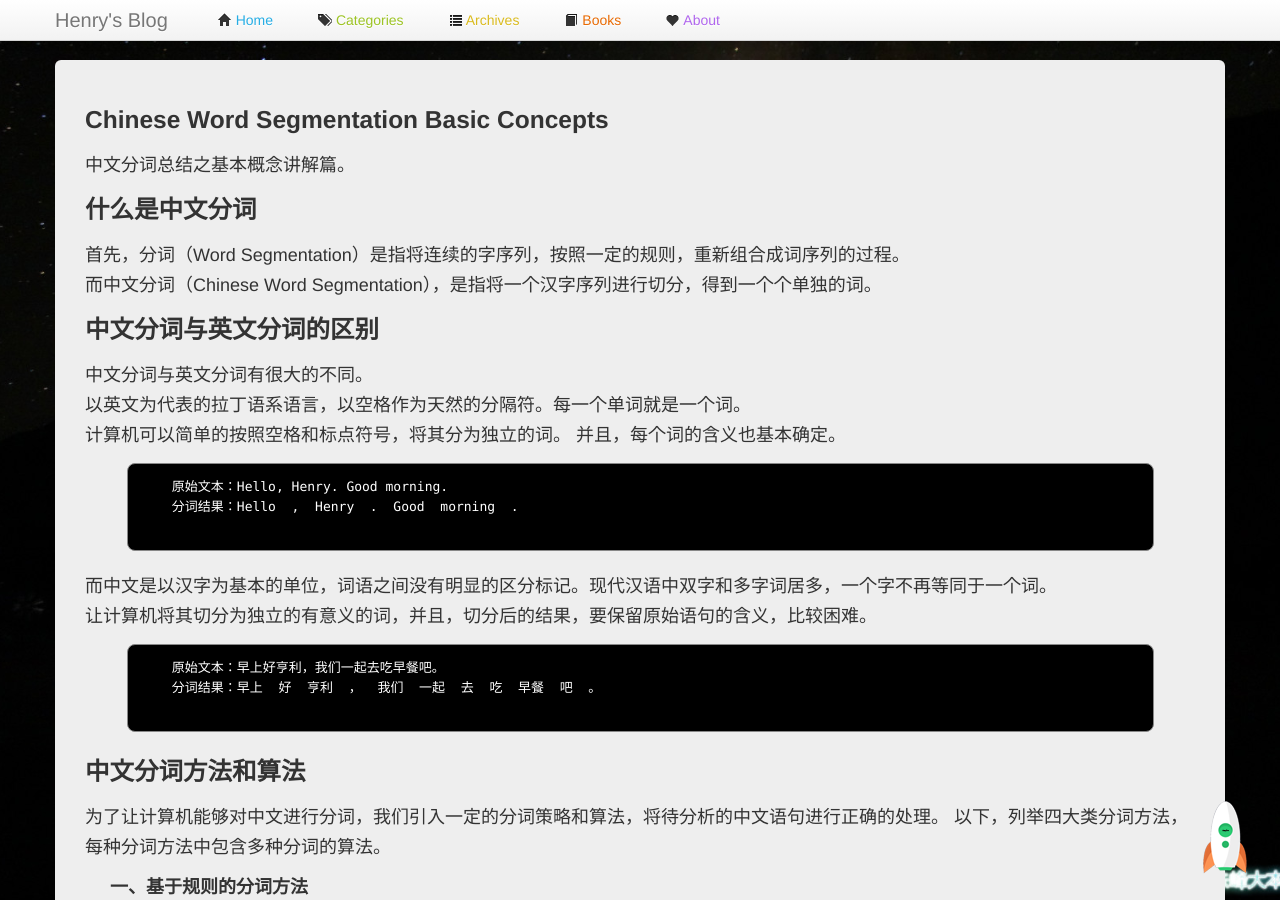
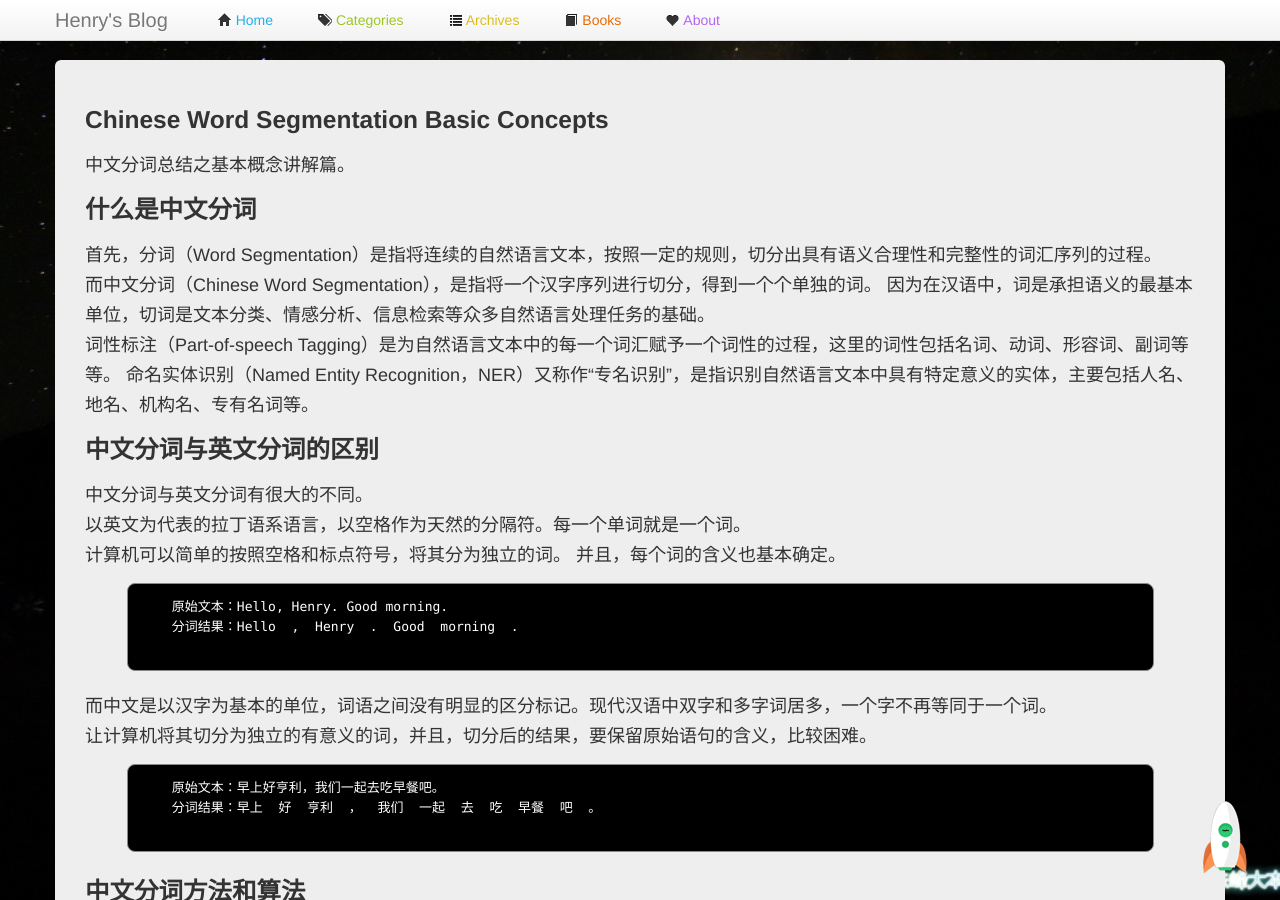
Before and after one commit to manageyp/manageyp.github.com, a Jekyll site: the page built from _posts/2018-06-26-chinese-word-segmentation-basic-concepts.html, in a window 1280 px wide and 900 px high. Built offline with Jekyll 4.4.1, drawn with Linux system fonts in a browser that asks for light colours; comment, search, counter and statistics services are not loaded.

Commit message:
[Change] chinese-word-segmentation-basic-concepts

```diff
--- a/_posts/2018-06-26-chinese-word-segmentation-basic-concepts.html
+++ b/_posts/2018-06-26-chinese-word-segmentation-basic-concepts.html
@@ -13,9 +13,12 @@ record_on: 2018-06-26
 
 <h3>什么是中文分词</h3>
 <p>
-  首先，分词（Word Segmentation）是指将连续的字序列，按照一定的规则，重新组合成词序列的过程。<br>
+  首先，分词（Word Segmentation）是指将连续的自然语言文本，按照一定的规则，切分出具有语义合理性和完整性的词汇序列的过程。<br>
 
   而中文分词（Chinese Word Segmentation），是指将一个汉字序列进行切分，得到一个个单独的词。
+  因为在汉语中，词是承担语义的最基本单位，切词是文本分类、情感分析、信息检索等众多自然语言处理任务的基础。<br>
+
+ 词性标注（Part-of-speech Tagging）是为自然语言文本中的每一个词汇赋予一个词性的过程，这里的词性包括名词、动词、形容词、副词等等。 命名实体识别（Named Entity Recognition，NER）又称作“专名识别”，是指识别自然语言文本中具有特定意义的实体，主要包括人名、地名、机构名、专有名词等。
 </p>
 
 <h3>中文分词与英文分词的区别</h3>
```
